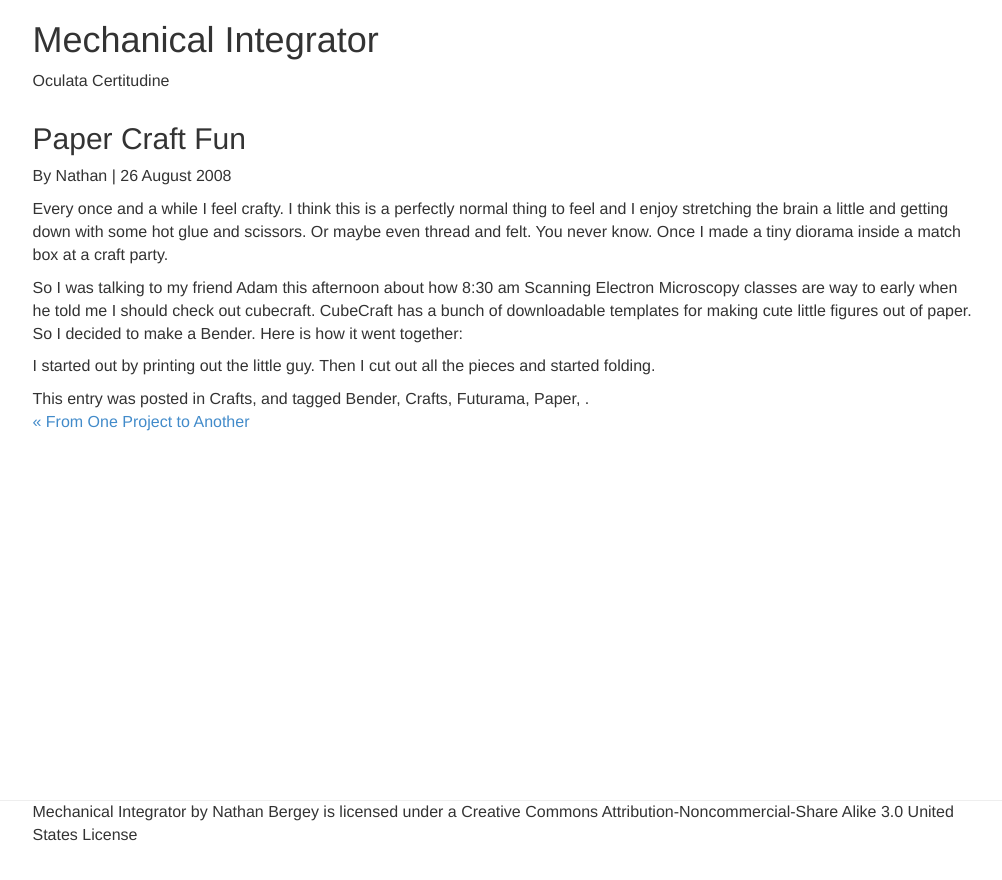
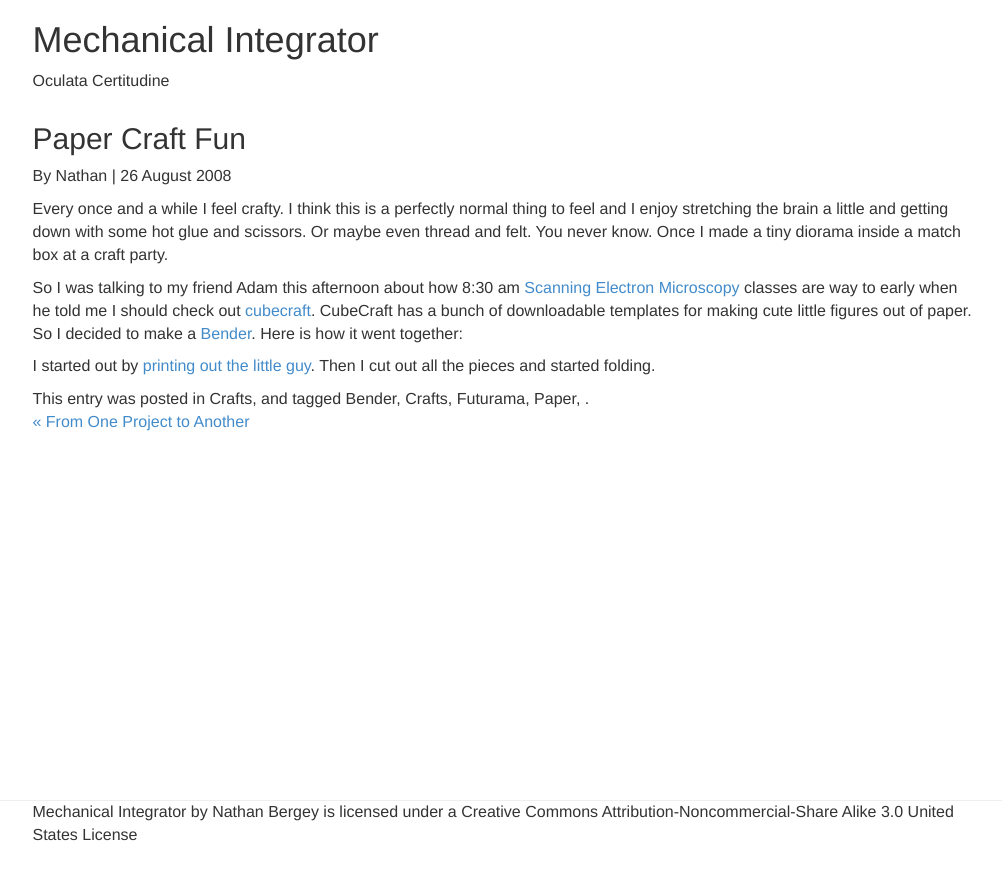
Before and after one commit to natronics/MechanicalIntegrator, a Jekyll site: the page built from _posts/2008-08-26-paper-craft-fun.markdown, in a window 1280 px wide. Shown: the top 880 px of the page, without its empty margins (135-1137 px from the left). Built offline with Jekyll 4.4.1, drawn with Linux system fonts in a browser that asks for light colours; part of the change alters nothing that is shown.

```diff
--- a/_posts/2008-08-26-paper-craft-fun.markdown
+++ b/_posts/2008-08-26-paper-craft-fun.markdown
@@ -10,11 +10,14 @@ to feel and I enjoy stretching the brain a little and getting down with some hot
 glue and scissors. Or maybe even thread and felt. You never know. Once I made a
 tiny diorama inside a match box at a craft party.
 
-So I was talking to my friend Adam this afternoon about how 8:30 am Scanning
-Electron Microscopy classes are way to early when he told me I should check out
-cubecraft. CubeCraft has a bunch of downloadable templates for making cute
-little figures out of paper. So I decided to make a Bender. Here is how it went
+So I was talking to my friend Adam this afternoon about how 8:30 am
+[Scanning Electron Microscopy](http://en.wikipedia.org/wiki/Scanning_electron_microscope)
+classes are way to early when he told me I should check out
+[cubecraft](http://www.cubeecraft.com/). CubeCraft has a bunch of downloadable
+templates for making cute little figures out of paper. So I decided to make a
+[Bender](http://en.wikipedia.org/wiki/Bender_%28Futurama%29). Here is how it went
 together:
 
-I started out by printing out the little guy. Then I cut out all the pieces and
-started folding.
+I started out by
+[printing out the little guy](http://www.cubeecraft.com/characters/character027.jpg).
+Then I cut out all the pieces and started folding.
```
Also changed, not shown: _posts/2008-08-16-from-one-project-to-another.markdown (renamed from _posts/2008-08-16-From-One-Project-to-Another.markdown).
